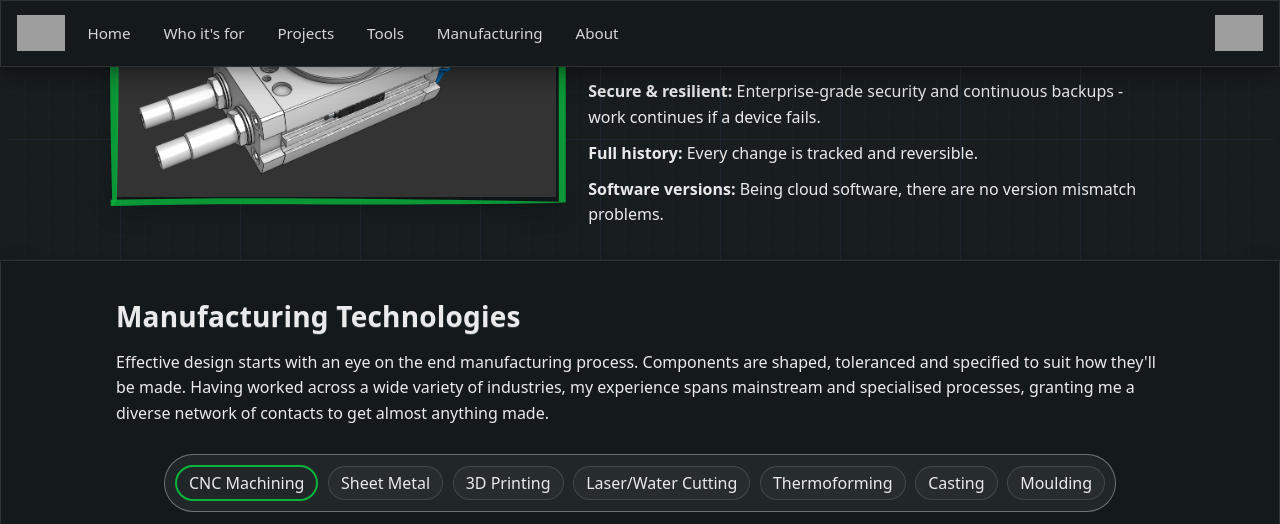
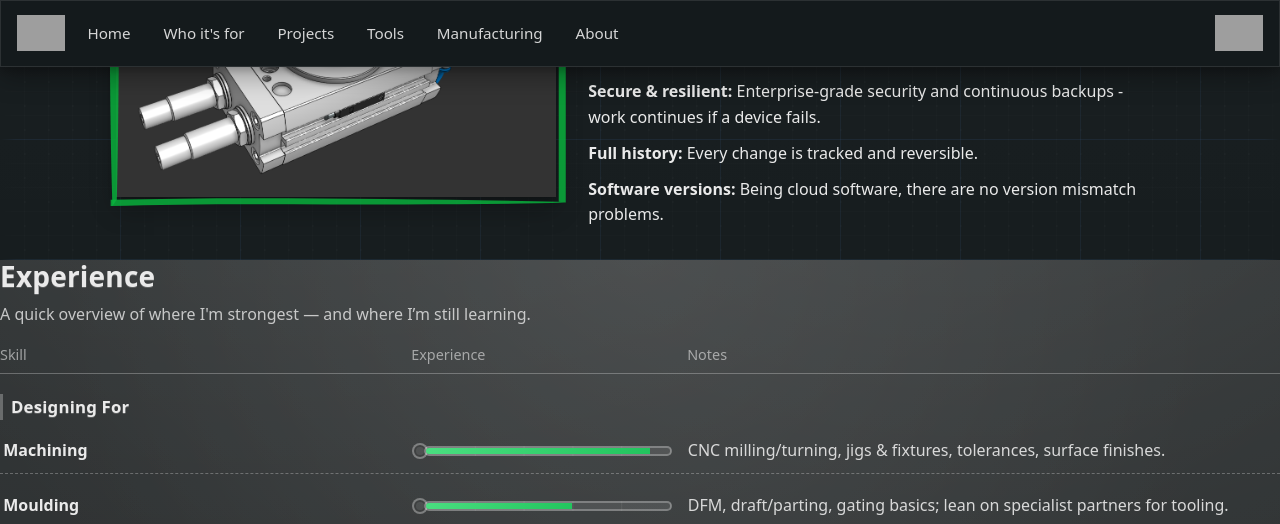
Before and after one commit to JamesAIzzard/jamesaizzard.github.io, a Jekyll site: the page built from index.html, in a window 1280 px wide and 1400 px high, scrolled down 2560 px, cut to the strip 0-524 px from the top of the window. Built offline with Jekyll 4.4.1, drawn with Linux system fonts in a browser that asks for light colours; some web fonts are replaced; some of the changed text lies outside the part shown; grey boxes are pictures that could not be loaded.

Commit message:
Add experience section: include new experience.html and experience.scss files, and update site.scss and index.html to integrate the experience section

```diff
--- /dev/null
+++ b/_includes/experience.html
@@ -0,0 +1,92 @@
+<section id="experience" class="xp-section" aria-labelledby="xp-title">
+  <header class="xp-header">
+    <h2 id="xp-title">Experience</h2>
+    <p class="xp-sub">A quick overview of where I'm strongest — and where I’m still learning.</p>
+    <div class="xp-colheads" aria-hidden="true">
+      <span>Skill</span>
+      <span>Experience</span>
+      <span>Notes</span>
+    </div>
+  </header>
+
+  <!-- Group: Designing For -->
+  <section class="xp-group" aria-labelledby="xp-g-design">
+    <h3 id="xp-g-design" class="xp-group-title">Designing For</h3>
+    <ul class="xp-rows" role="rowgroup">
+      <li class="xp-row" role="row">
+        <span class="xp-skill" role="rowheader">Machining</span>
+
+        <!-- Thermometer: set --level: 0%..100% -->
+        <span class="xp-thermo" style="--level: 92%" title="Very experienced (92%)" aria-hidden="true">
+          <span class="tube"><span class="fill"></span></span>
+        </span>
+        <meter class="sr-only" min="0" max="100" value="92">Machining: very experienced</meter>
+
+        <span class="xp-note">CNC milling/turning, jigs & fixtures, tolerances, surface finishes.</span>
+      </li>
+
+      <li class="xp-row" role="row">
+        <span class="xp-skill" role="rowheader">Moulding</span>
+        <span class="xp-thermo" style="--level: 60%" title="Moderately experienced (60%)" aria-hidden="true">
+          <span class="tube"><span class="fill"></span></span>
+        </span>
+        <meter class="sr-only" min="0" max="100" value="60">Moulding: moderately experienced</meter>
+        <span class="xp-note">DFM, draft/parting, gating basics; lean on specialist partners for tooling.</span>
+      </li>
+    </ul>
+  </section>
+
+  <!-- Group: Documentation -->
+  <section class="xp-group" aria-labelledby="xp-g-docs">
+    <h3 id="xp-g-docs" class="xp-group-title">Documentation</h3>
+    <ul class="xp-rows" role="rowgroup">
+      <li class="xp-row" role="row">
+        <span class="xp-skill" role="rowheader">DFMEA</span>
+        <span class="xp-thermo" style="--level: 80%" title="Experienced (80%)" aria-hidden="true">
+          <span class="tube"><span class="fill"></span></span>
+        </span>
+        <meter class="sr-only" min="0" max="100" value="80">DFMEA: experienced</meter>
+        <span class="xp-note">Severity/occurrence/detection, control plans, risk-based design decisions.</span>
+      </li>
+
+      <li class="xp-row" role="row">
+        <span class="xp-skill" role="rowheader">Sketching</span>
+        <span class="xp-thermo" style="--level: 78%" title="Experienced (78%)" aria-hidden="true">
+          <span class="tube"><span class="fill"></span></span>
+        </span>
+        <meter class="sr-only" min="0" max="100" value="78">Sketching: experienced</meter>
+        <span class="xp-note">Fast whiteboard-to-CAD communication; concept sprints; stakeholder reviews.</span>
+      </li>
+    </ul>
+  </section>
+
+  <!-- Group: Other -->
+  <section class="xp-group" aria-labelledby="xp-g-other">
+    <h3 id="xp-g-other" class="xp-group-title">Other</h3>
+    <ul class="xp-rows" role="rowgroup">
+      <li class="xp-row" role="row">
+        <span class="xp-skill" role="rowheader">PCB Design</span>
+        <span class="xp-thermo" style="--level: 18%" title="Not experienced (18%)" aria-hidden="true">
+          <span class="tube"><span class="fill"></span></span>
+        </span>
+        <meter class="sr-only" min="0" max="100" value="18">PCB design: not experienced</meter>
+        <span class="xp-note">Fit/keepouts/review only; partner with electronics engineers.</span>
+      </li>
+
+      <li class="xp-row" role="row">
+        <span class="xp-skill" role="rowheader">Firmware</span>
+        <span class="xp-thermo" style="--level: 25%" title="Beginner (25%)" aria-hidden="true">
+          <span class="tube"><span class="fill"></span></span>
+        </span>
+        <meter class="sr-only" min="0" max="100" value="25">Firmware: beginner</meter>
+        <span class="xp-note">Comfortable reading code/logs; not writing production firmware.</span>
+      </li>
+    </ul>
+  </section>
+
+  <footer class="xp-legend">
+    <span><i aria-hidden="true">●</i> 0–30%: learning</span>
+    <span><i aria-hidden="true">●</i> 40–70%: competent</span>
+    <span><i aria-hidden="true">●</i> 80–100%: experienced</span>
+  </footer>
+</section>
--- /dev/null
+++ b/_sass/components/experience.scss
@@ -0,0 +1,179 @@
+/* Experience section
+   Drop this into your SCSS partials folder (e.g. _sass/_experience.scss)
+   and @import "experience"; from your main site.scss.
+*/
+
+/* ---- Theme knobs (override to match your palette) ---- */
+.xp-section {
+  --xp-text:           var(--text, #eaeaea);
+  --xp-muted:          color-mix(in srgb, var(--xp-text) 60%, transparent);
+  --xp-border:         color-mix(in srgb, var(--xp-text) 30%, transparent);
+  --xp-card:           color-mix(in srgb, #000 80%, #fff 20%); /* subtle panel on dark */
+  --xp-thermo-track:   color-mix(in srgb, var(--xp-text) 10%, transparent);
+  --xp-thermo-fill:    #4ade80; /* fallback green */
+  --xp-thermo-fill-2:  #22c55e; /* gradient tail */
+
+  color: var(--xp-text);
+}
+
+/* If you already have .visually-hidden, you can remove this. */
+.sr-only {
+  position: absolute !important;
+  width: 1px; height: 1px;
+  padding: 0; margin: -1px;
+  overflow: hidden; clip: rect(0, 0, 0, 0);
+  white-space: nowrap; border: 0;
+}
+
+/* ---- Layout ---- */
+.xp-header {
+  display: grid;
+  gap: .5rem;
+  margin-bottom: 1rem;
+}
+
+.xp-header h2 {
+  margin: 0;
+  letter-spacing: .2px;
+}
+
+.xp-sub {
+  margin: 0;
+  opacity: .8;
+}
+
+.xp-colheads {
+  margin-top: .5rem;
+  display: grid;
+  grid-template-columns: 1fr minmax(160px, 260px) 1.5fr;
+  gap: 1rem;
+  font-size: .9rem;
+  color: var(--xp-muted);
+  border-bottom: 1px solid var(--xp-border);
+  padding-bottom: .4rem;
+}
+
+.xp-group {
+  margin-top: 1.25rem;
+}
+
+.xp-group-title {
+  margin: .75rem 0 .5rem 0;
+  font-size: 1.05rem;
+  font-weight: 600;
+  border-left: 3px solid var(--xp-border);
+  padding-left: .5rem;
+}
+
+.xp-rows {
+  list-style: none;
+  margin: 0;
+  padding: 0;
+  display: grid;
+  gap: .6rem;
+}
+
+.xp-row {
+  display: grid;
+  align-items: center;
+  grid-template-columns: 1fr minmax(160px, 260px) 1.5fr;
+  gap: 1rem;
+  padding: .6rem .2rem;
+  border-bottom: 1px dashed var(--xp-border);
+}
+
+.xp-row:last-child {
+  border-bottom: 0;
+}
+
+.xp-skill {
+  font-weight: 550;
+}
+
+.xp-note {
+  opacity: .9;
+}
+
+/* ---- Thermometer ---- */
+.xp-thermo {
+  --h: 18px;            /* overall height */
+  --bulb: 16px;         /* bulb diameter */
+  --tube-h: 10px;       /* tube height */
+  --level: 50%;         /* 0%..100% */
+
+  position: relative;
+  display: inline-block;
+  height: var(--h);
+  width: 100%;
+  padding-left: calc(var(--bulb) + 4px);
+}
+
+.xp-thermo::before {
+  content: "";
+  position: absolute;
+  left: 0;
+  top: 50%;
+  width: var(--bulb);
+  height: var(--bulb);
+  border-radius: 999px;
+  transform: translateY(-50%);
+  border: 2px solid var(--xp-border);
+  background: var(--xp-thermo-track);
+  box-shadow: inset 0 0 0 2px color-mix(in srgb, #000 20%, transparent);
+}
+
+.xp-thermo .tube {
+  position: absolute;
+  left: calc(var(--bulb) - 4px);
+  right: 0;
+  top: 50%;
+  height: var(--tube-h);
+  transform: translateY(-50%);
+  border-radius: 999px;
+  border: 2px solid var(--xp-border);
+  background: var(--xp-thermo-track);
+  overflow: hidden;
+}
+
+.xp-thermo .fill {
+  position: absolute;
+  inset: 0 auto 0 0;
+  width: var(--level);
+  background: linear-gradient(90deg, var(--xp-thermo-fill) 0%, var(--xp-thermo-fill-2) 100%);
+}
+
+/* Optional ticks (subtle) — comment out if you don’t want them */
+.xp-thermo .tube {
+  background-image:
+    linear-gradient(90deg, color-mix(in srgb, var(--xp-text) 8%, transparent) 1px, transparent 1px);
+  background-size: 20% 100%;
+}
+
+/* ---- Legend ---- */
+.xp-legend {
+  display: flex;
+  gap: 1rem;
+  flex-wrap: wrap;
+  margin-top: 1rem;
+  font-size: .9rem;
+  color: var(--xp-muted);
+}
+
+.xp-legend i {
+  display: inline-block;
+  width: .65em; height: .65em;
+  border-radius: 50%;
+  background: var(--xp-thermo-fill);
+  margin-right: .35em;
+}
+
+/* ---- Responsive ---- */
+@media (max-width: 720px) {
+  .xp-colheads { display: none; }
+  .xp-row {
+    grid-template-columns: 1fr;
+    gap: .35rem;
+    padding: .65rem 0;
+  }
+  .xp-note { opacity: .85; }
+}
--- a/assets/css/site.scss
+++ b/assets/css/site.scss
@@ -10,5 +10,6 @@
 @import "components/modern_cad";
 @import "components/contact";
 @import "components/cta";
+@import "components/experience";
 @import "components/about";
 @import "components/footer";
--- a/index.html
+++ b/index.html
@@ -12,6 +12,8 @@ description: Independent Chartered Mechanical Engineer, delivering efficient des
 
 {% include modern_cad.html %}
 
+{% include experience.html %}
+
 {% include manufacturing.html %}
 
 {% include about.html %}
```
